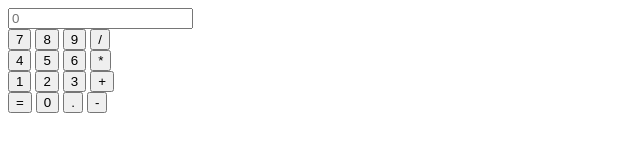
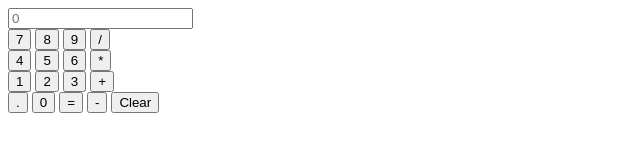
Before and after one commit to r0576736/ex3-Astrid-Thijs, a website: page Rekenmachine.html in a window 1280 px wide. Shown: the whole page, without its empty margins (0-640 px from the left). Drawn offline with Linux system fonts and the light colour scheme.

```diff
--- a/Rekenmachine.html
+++ b/Rekenmachine.html
@@ -26,11 +26,12 @@
 	<input class="button" type="button" value="3" onclick="getValue(this.value)">
 	<input class="button" type="button" value="+" onclick="getValue(this.value)">
 	<br>
-        <input class="button" type="submit" value="=">
+        <input class="button" type="button" value="." onclick="getValue(this.value)">
 	<input class="button" type="button" value="0" onclick="getValue(this.value)">
-	<input class="button" type="button" value="." onclick="getValue(this.value)">
+	<input class="button" type="submit" value="=" >
 	<input class="button" type="button" value="-" onclick="getValue(this.value)">
-	</form>
+	<input class="button" type="reset" value="Clear" onclick="clearDisplay()">
+        </form>
 </div>
 <script>
     var calculate= "";
@@ -40,6 +41,9 @@
         document.getElementById("result").value = calculate;
     }
 
+    function clearDisplay(){
+        document.getElementById("result").reset();
+    }
 
 </script>
 </body>
--- a/main.js
+++ b/main.js
@@ -42,5 +42,8 @@
     res.send(object);
 });
 
+
+
+
 app.listen(1234);
 console.log("Hello Astrid");
```
